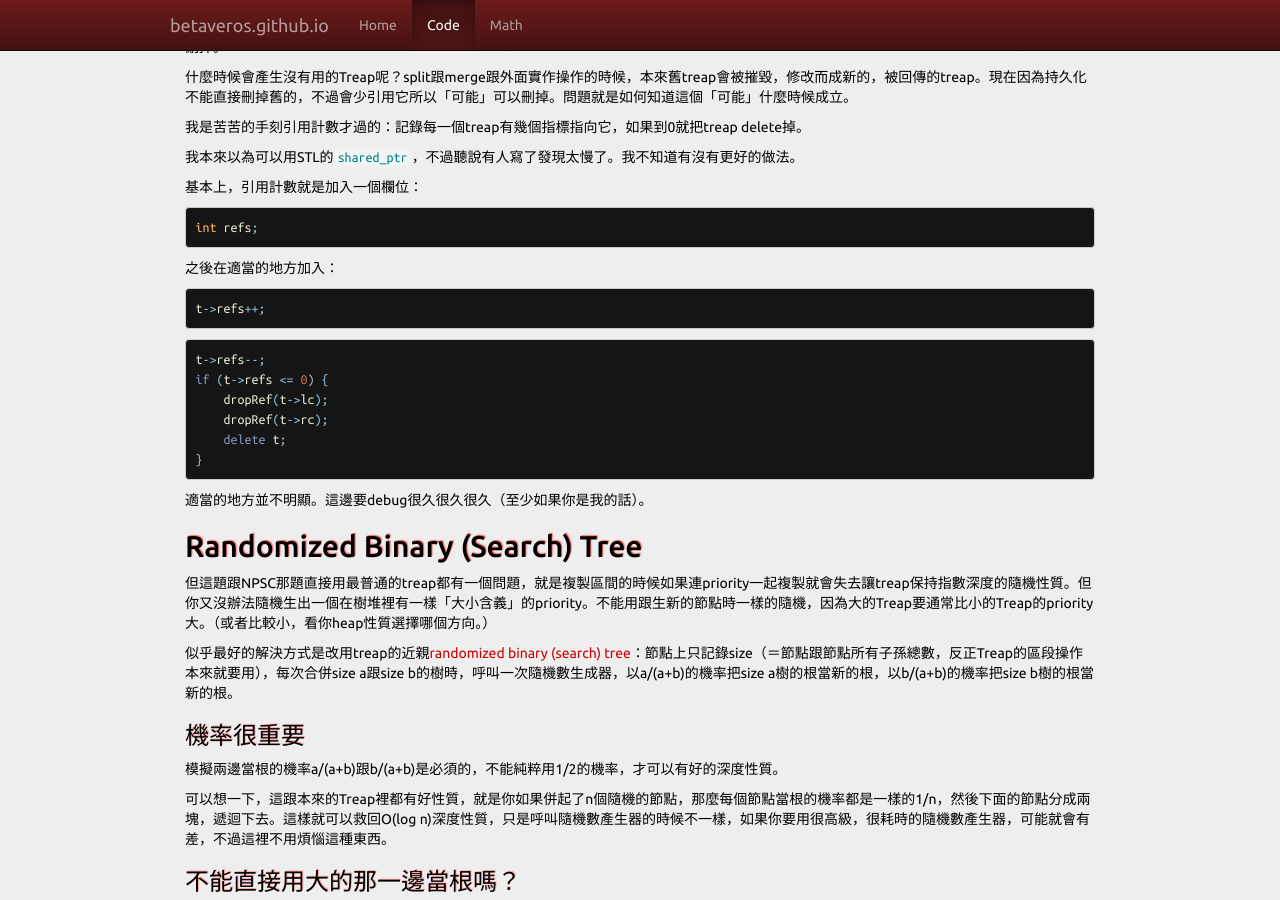
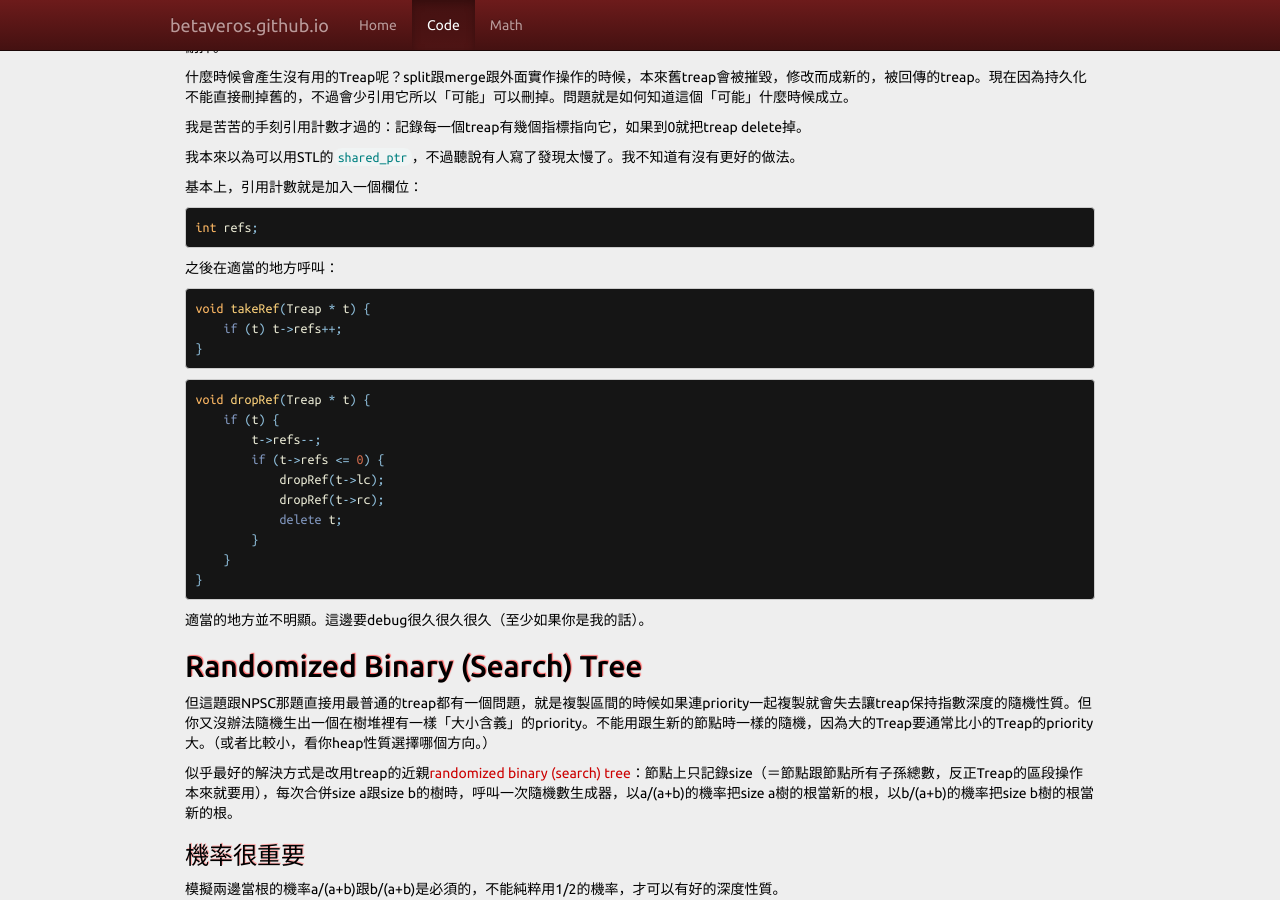
Before and after one commit to betaveros/betaveros.github.io, a Jekyll site: the page built from _posts/2014-12-15-hoj-cp.markdown, in a window 1280 px wide and 900 px high, scrolled down 1155 px. Built offline with Jekyll 4.4.1, drawn with Linux system fonts in a browser that asks for light colours.

Commit message:
fix floating ref-taking function name

```diff
--- a/_posts/2014-12-15-hoj-cp.markdown
+++ b/_posts/2014-12-15-hoj-cp.markdown
@@ -75,18 +75,24 @@ return aa;
 int refs;
 {% endhighlight %}
 
-之後在適當的地方加入：
+之後在適當的地方呼叫：
 
 {% highlight cpp %}
-t->refs++;
+void takeRef(Treap * t) {
+    if (t) t->refs++;
+}
 {% endhighlight %}
 
 {% highlight cpp %}
-t->refs--;
-if (t->refs <= 0) {
-    dropRef(t->lc);
-    dropRef(t->rc);
-    delete t;
+void dropRef(Treap * t) {
+    if (t) {
+        t->refs--;
+        if (t->refs <= 0) {
+            dropRef(t->lc);
+            dropRef(t->rc);
+            delete t;
+        }
+    }
 }
 {% endhighlight %}
 
```
